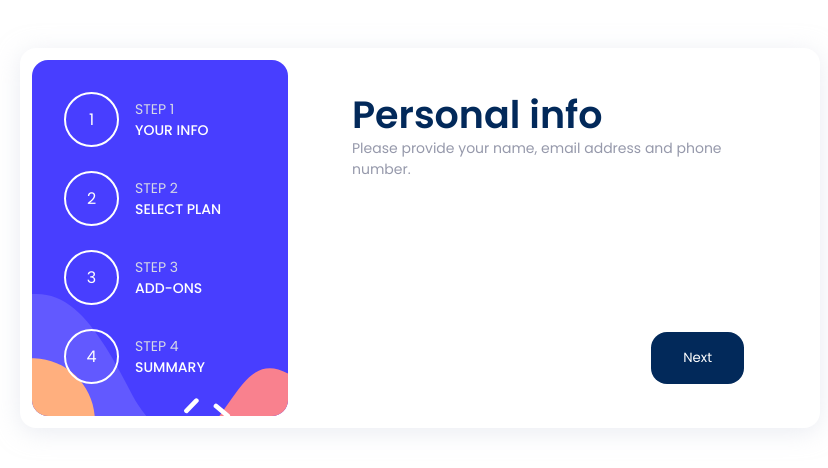
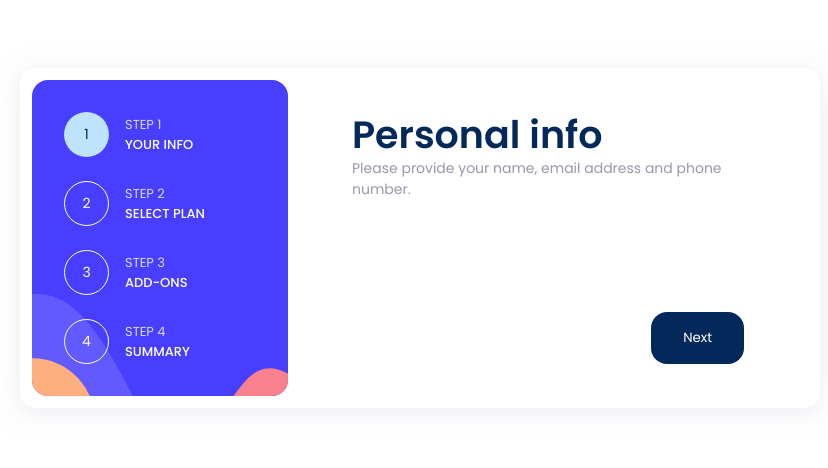
Before and after one commit to Rijad99/form-wizard, a React (Create React App) app: page / in a window 1280 px wide. Shown: the part 162-630 px from the top of the page, without its empty margins (220-1048 px from the left). Built offline with nearby package versions, Linux system fonts and the light colour scheme.

Commit message:
Track active tab, adapt styling, favicon change

```diff
--- a/public/index.html
+++ b/public/index.html
@@ -4,10 +4,14 @@
 		<meta charset="utf-8" />
 		<meta name="viewport" content="width=device-width, initial-scale=1" />
 
+		<link rel="icon" href="%PUBLIC_URL%/favicon-32x32.png">
+
 		<title>Form Wizard</title>
   	</head>
 
-  	<body id="body">
+  	<body>
+    	<div id="main">
 
+		</div>
  	</body>
 </html>
--- a/src/client/components/main/FormWizard/FormWizard.tsx
+++ b/src/client/components/main/FormWizard/FormWizard.tsx
@@ -23,10 +23,10 @@ const StepsList = (props: PropsWithChildren) => {
 };
 
 export const FormWizard = () => {
-    const [step, setStep] = useState<number>(0);
+    const [activeStep, setActiveStep] = useState<number>(0);
 
     const handleStepChange = (stepNumber: number) => {
-        setStep(stepNumber);
+        setActiveStep(stepNumber);
     }
 
     const currentStep = (step: number) => {
@@ -49,13 +49,13 @@ export const FormWizard = () => {
                     {
                         stepsData.map(step => {
                             return (
-                                <StepItem key={step.stepNumber} onClick={() => handleStepChange(step.stepNumber)} stepNumber={step.stepNumber + 1} stepTitle={step.stepTitle} />
+                                <StepItem key={step.stepNumber} active={activeStep === step.stepNumber} onClick={() => handleStepChange(step.stepNumber)} stepNumber={step.stepNumber + 1} stepTitle={step.stepTitle} />
                             )
                         })
                     }
                 </StepsList>
-                <Step stepTitle={stepHeaderData[step].stepTitle} stepSubtitle={stepHeaderData[step].stepSubtitle} stepNumber={step}>
-                    {currentStep(step)}
+                <Step stepTitle={stepHeaderData[activeStep].stepTitle} stepSubtitle={stepHeaderData[activeStep].stepSubtitle} stepNumber={activeStep}>
+                    {currentStep(activeStep)}
                 </Step>
             </Card>
         </Container>
--- a/src/client/components/main/StepItem/StepItem.tsx
+++ b/src/client/components/main/StepItem/StepItem.tsx
@@ -3,12 +3,13 @@ import styles from '../StepItem/_StepItem.module.scss';
 export interface StepItemProps {
     stepNumber: number,
     stepTitle: string,
+    active?: boolean,
     onClick?: () => void
 }
 
 export const StepItem = (props: StepItemProps) => {
     return (
-        <li className={styles.step} onClick={props.onClick}>
+        <li className={`${styles.step} ${props.active ? styles.activeStep : ""}`} onClick={props.onClick}>
             <div className={styles.stepCircle}>{props.stepNumber}</div>
             <div className={styles.stepInfo}>
                 <span className={styles.stepNumber}>Step {props.stepNumber}</span>
--- a/src/client/components/main/StepItem/_StepItem.module.scss
+++ b/src/client/components/main/StepItem/_StepItem.module.scss
@@ -35,12 +35,13 @@
 }
 
 .stepCircle {
-    width: 55px;
-    height: 55px;
+    width: 45px;
+    height: 45px;
     @include center;
     margin-right: 1rem;
     color: $white;
-    border: 2px solid $white;
+    font-size: $medium;
+    border: 1px solid $white;
     border-radius: 100%;
     transition: all 300ms ease;
 }
@@ -60,6 +61,16 @@
 }
 
 .stepNumber, .stepTitle {
-    font-size: $medium;
+    font-size: $small;
     text-transform: uppercase;
 }
+
+
+.activeStep {
+
+    .stepCircle {
+        background-color: $lightBlue;
+        border-color: transparent;
+        color: $marineBlue
+    }
+}
--- a/src/client/scss/_global.scss
+++ b/src/client/scss/_global.scss
@@ -14,6 +14,10 @@ body {
     height: 100vh;
 }
 
+#main {
+    height: 100%;
+}
+
 img {
     width: 100%;
     height: 100%;
--- a/src/client/scss/_variables.scss
+++ b/src/client/scss/_variables.scss
@@ -18,7 +18,7 @@ $heading2: 24px;
 $heading3: 18px;
 $heading4: 16px;
 $heading5: 14px;
-$small: 10px;
+$small: 13px;
 $medium: 14px;
 
 // Typography weights
--- a/src/index.tsx
+++ b/src/index.tsx
@@ -4,7 +4,7 @@ import ReactDOM from 'react-dom/client';
 import { App } from './App';
 
 const root = ReactDOM.createRoot(
-  document.getElementById('body') as HTMLElement
+  document.getElementById('main') as HTMLElement
 );
 
 root.render(
```
Also changed, not shown: public/favicon-32x32.png (renamed from src/images/icons/favicon-32x32.png).
